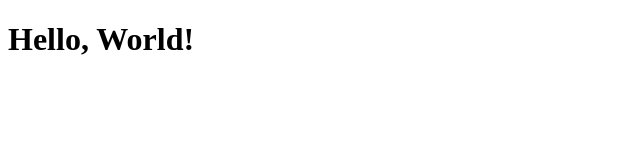
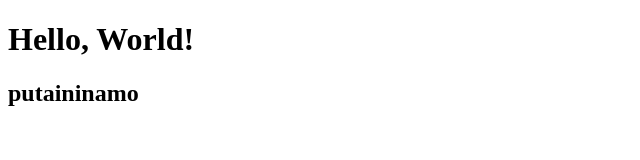
Before and after one commit to Otepzxc/myportfolio, a plain HTML site: page index.html in a window 1280 px wide. Shown: the whole page, without its empty margins (0-640 px from the left). Drawn offline with Linux system fonts and the light colour scheme.

Commit message:
second commit

```diff
--- a/index.html
+++ b/index.html
@@ -7,5 +7,6 @@
 </head>
 <body>
     <h1>Hello, World!</h1>
+    <h2>putaininamo</h2>
 </body>
 </html>
```
